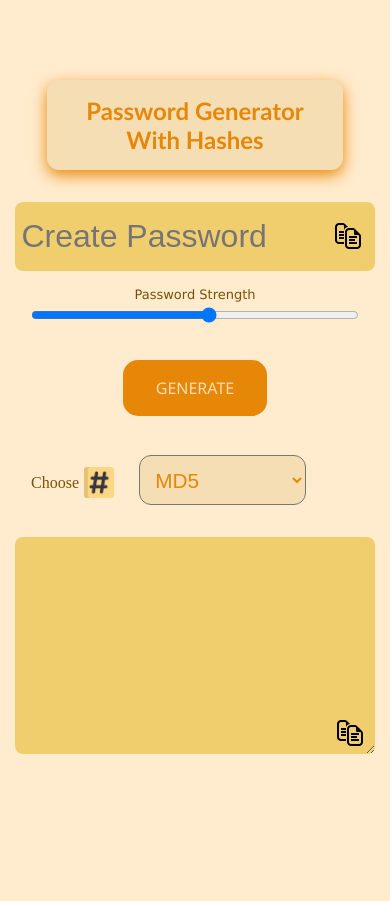
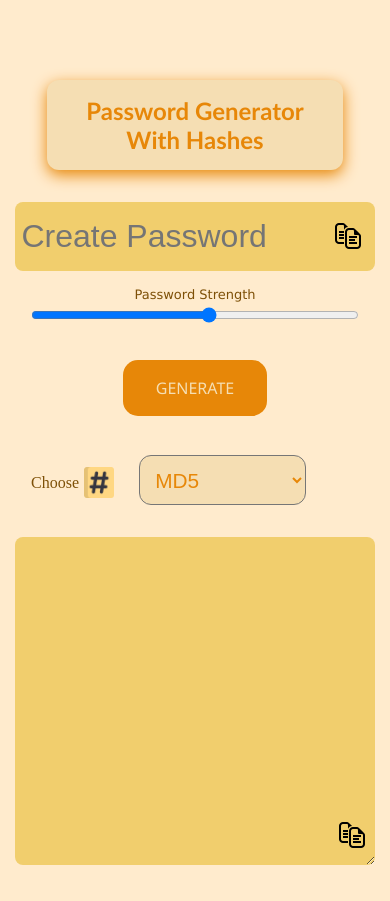
Before and after one commit to AA961/PasswordGenerator, a plain HTML site: page index.html in a window 390 px wide. Before the commit the page ends 844 px from the top, so only its background shows below. Drawn offline with nearby package versions, Linux system fonts and the light colour scheme.

Commit message:
updating icons

```diff
--- a/CSS/style.css
+++ b/CSS/style.css
@@ -133,13 +133,13 @@ h2
     transform: translateX(150%);
 }
 
-.hash-copy
+/* .hash-copy
 {
     position: absolute;
-    transform: translateX(-50px) translateY(220px);
+    transform: translateX(-50px) translateY(20rem);
     cursor: pointer;
     transition: all 0.2s cubic-bezier(0.215, 0.610, 0.355, 1);
-}
+} */
 .chose-hash
 {
     font-size: 1rem;
@@ -167,6 +167,16 @@ h2
 .hash-output
 {
     margin: 2rem auto;
+    position: relative;
+}
+.hashoutput-container{
+    position: relative;
+}
+.hashoutput-container span {
+    position: absolute;
+    left: 90%;
+    top: 80%;
+    z-index: 1;
 }
 
 
@@ -184,15 +194,6 @@ h2
     {
         transform: translateX(-40px) translateY(21px);
     }
-    .hashoutput-container{
-        display: flex;
-        align-items: center;
-        justify-content: center;
-        flex-direction: column;
-    }
-    .hash-copy{
-        transform: translateX(155px) translateY(90px);
-    }
 
 }
 @media (min-width:992px){
--- a/index.html
+++ b/index.html
@@ -34,8 +34,8 @@
                 <option value="ripemd160">RIPEMD-160</option>
             </select>
             <div class="hashoutput-container">
-                <textarea name="" id="hash-output" class="hash-output outputs" cols="20" rows="5" readonly></textarea>
-                <span class="hash-copy"> <img src="Img/copy.png" alt=""></span>
+                <span><img src="Img/copy.png" alt=""></span>
+                <textarea name="" id="hash-output" class="hash-output outputs" cols="20" rows="8" readonly></textarea>
             </div>
         </div>
         <div class="alert-container active">
```
